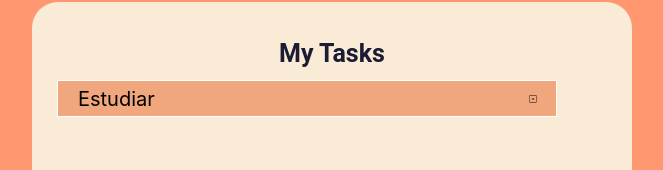
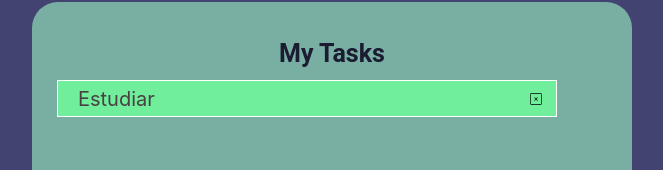
Before and after one commit to kaizenaurelius/task-manager-react, a React (Create React App) app: page / in a window 1280 px wide. Shown: the part 200-370 px from the top of the page, without its empty margins (308-971 px from the left). Built offline with nearby package versions, Linux system fonts and the light colour scheme.

Commit message:
Cambio paleta de colores. estilos dinamicos de tarea completada

```diff
--- a/src/App.css
+++ b/src/App.css
@@ -8,7 +8,7 @@ h1 {
 
 .App {
     height: 100vh;
-    background-color: #FF9770;
+    background-color: #434371;
     display: flex;
     flex-direction: column;
 
@@ -35,7 +35,7 @@ h1 {
 .to-do-list-container {
     width: 60rem;
     min-height: 50rem;
-    background-color: antiquewhite;
+    background-color: #79AEA3;
     padding: 2.5rem;
     margin: 1rem;
     border-radius: 26px;
--- a/src/components/Task.jsx
+++ b/src/components/Task.jsx
@@ -2,16 +2,21 @@ import '../stylesheets/task.css'
 import { CiSquareRemove } from "react-icons/ci";
 
 
-function Task({text}) {
+function Task({text, completed}) {
+
+
 	return(
-			<div className='task-container'>
+			<div className={`task-container${completed ? ' completed-task' : ''}`}>
 
 				<div className='task-text'>
 					{text}
 				</div>
 
-				<div className='task-icons-container'>
-					<CiSquareRemove />
+				<div
+					className='task-icons-container'>
+					<CiSquareRemove
+					className='task-icon'
+					/>
 				</div>
 
 			</div>
--- a/src/stylesheets/task.css
+++ b/src/stylesheets/task.css
@@ -1,7 +1,7 @@
 .task-container {
     width: 50rem;
     min-height: 6.5px;
-    background-color: #f0a77d;
+    background-color: #70EE9C;
     margin: 0.5rem 0;
     display: flex;
     justify-content: space-between;
@@ -18,13 +18,24 @@
     align-items: center;
     overflow-wrap: anywhere;
     padding-left: 2rem;
+    color: #484041;
 }
 
 .task-icons-container {
     width: 2.5rem;
     height: 2.5rem;
     margin: 0.5rem;
-    font-size: 1rem;
     display: flex;
     align-items: center;
 }
+
+.completed-task .task-text  {
+  color: #888;
+  text-decoration: line-through;
+  opacity: 0.7;
+  font-style: italic;
+  transition: color 0.2s, opacity 0.2s;
+}
+.completed-task {
+    background-color: #484041;
+}
```
